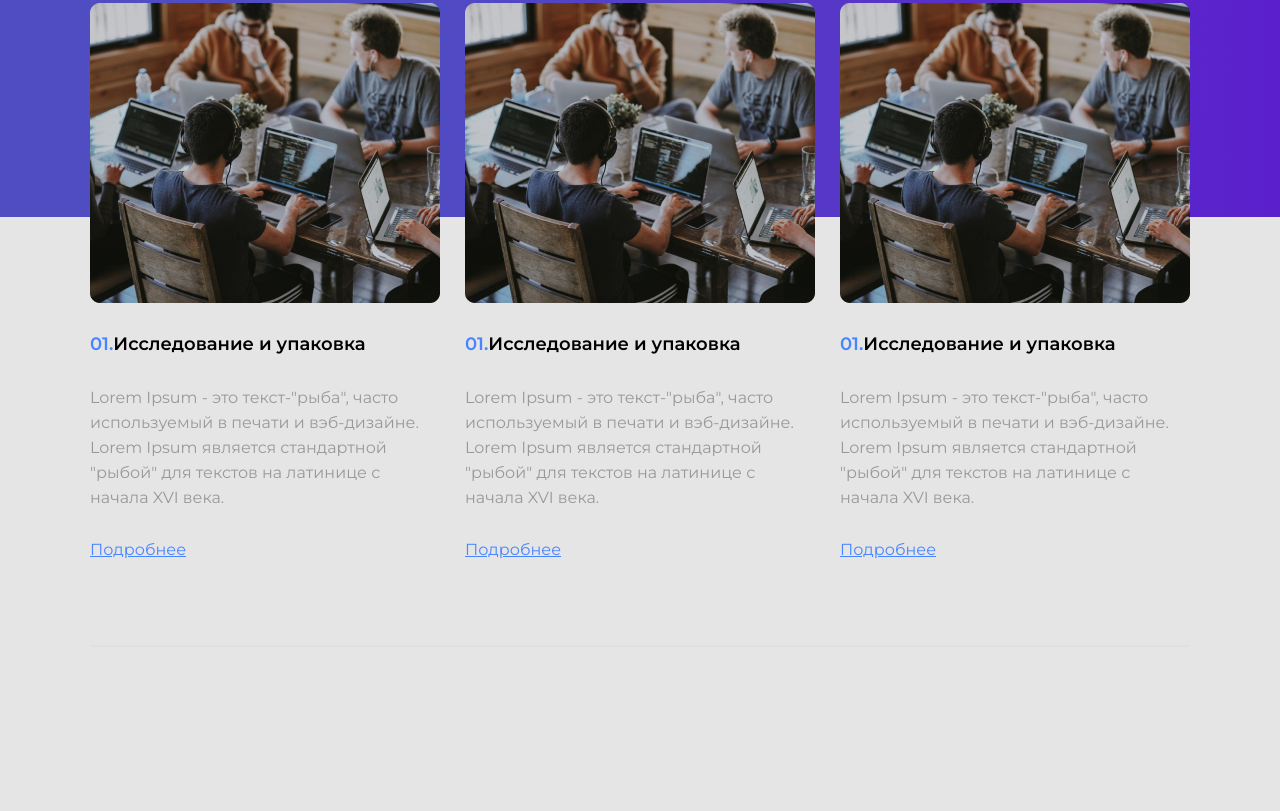
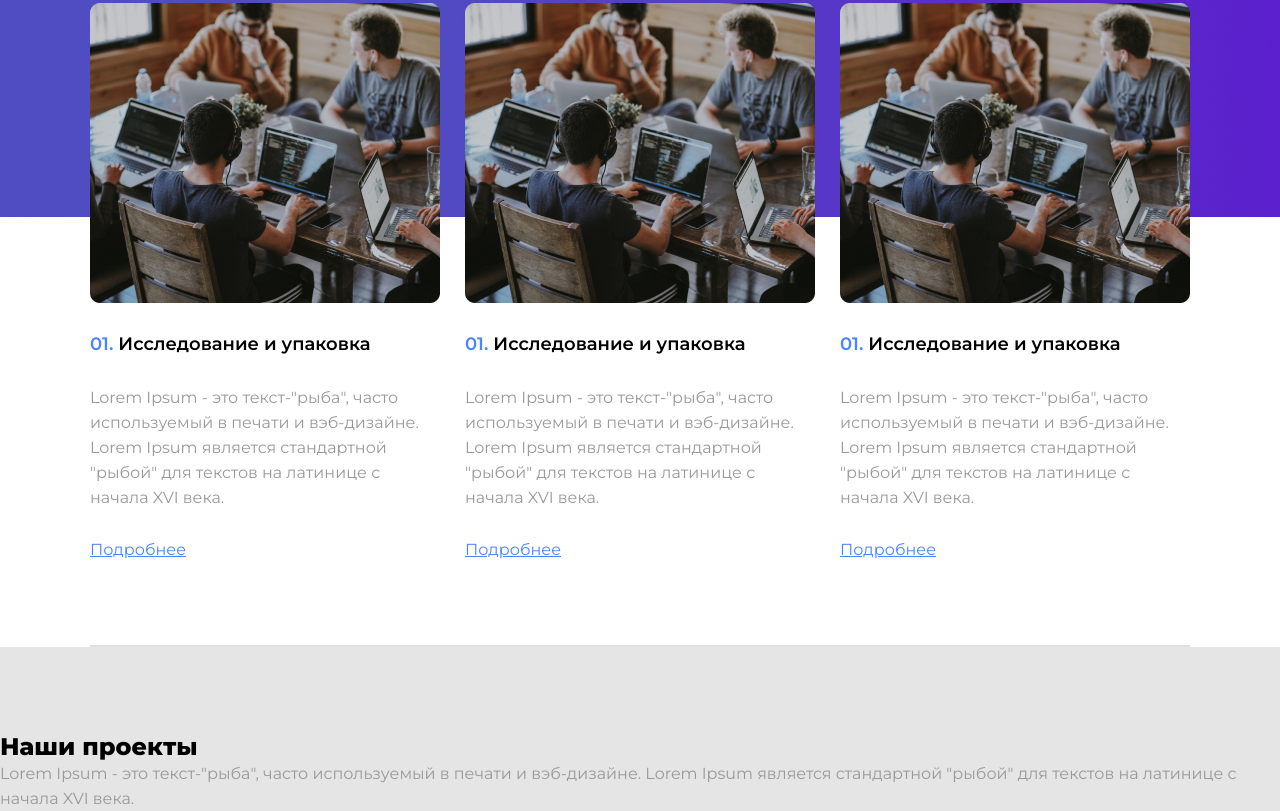
Before and after one commit to aksana1984/test, a plain HTML site: page index.html in a window 1280 px wide. Shown: the part 2822-3633 px from the top of the page. Before the commit the page ends 3469 px from the top, so only its background shows below. Drawn offline with Linux system fonts and the light colour scheme.

Commit message:
commit_2

```diff
--- a/index.html
+++ b/index.html
@@ -226,7 +226,7 @@
             </div>
         </section>
 
-        <!-- <section class="screen6">
+        <section class="screen6">
             <h2>Наши проекты</h2>
             <p>Lorem Ipsum - это текст-"рыба", часто используемый
                 в печати и вэб-дизайне. Lorem Ipsum является
@@ -238,7 +238,7 @@
 
             </div>
 
-        </section> -->
+        </section>
     </main>
 </body>
 </html>
--- a/style.css
+++ b/style.css
@@ -287,14 +287,9 @@ i {
 }
 
 .screen5 {
-  background: url("./images/Rectangle3.png") no-repeat;
-  /* background: linear-gradient(90deg, #504DC2 20.44%, #5F12D0 80.91%) no-repeat; */
+  background: #FFF url("./images/Rectangle3.png") no-repeat;
   padding-top: 100px;
-  height: 490px;
 }
-
-
-
 
 .screen5 img {
   margin-bottom: 30px;
@@ -326,6 +321,7 @@ i {
   font-size: 18px;
   line-height: 22px;
   color: #4985FF;
+  margin-right: 5px;
   }
 
 .text-line {
@@ -355,7 +351,9 @@ i {
   margin-bottom: 85px;
 }
 
+.screen6 {
 
+}
 
 
 
```
